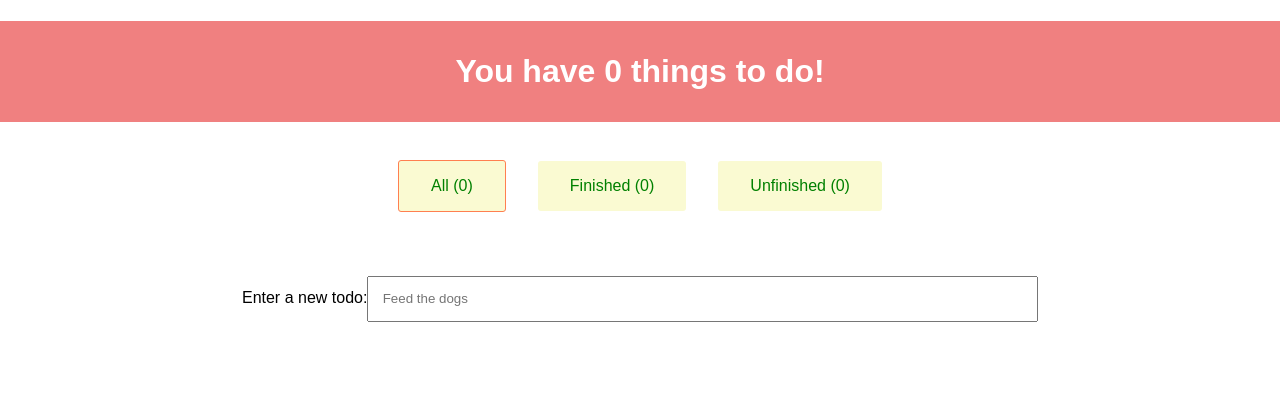
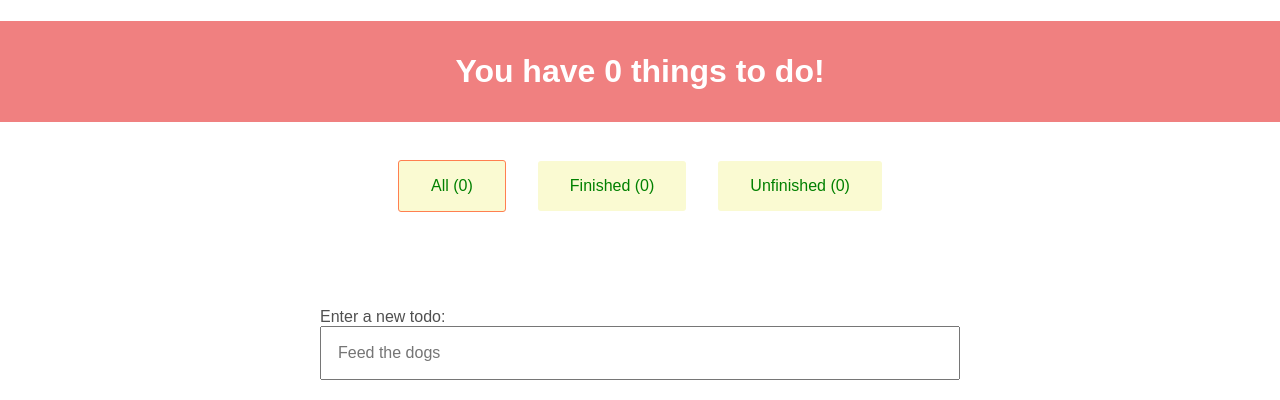
Before and after one commit to robynmaya/todeedo, a React (Create React App) app: page / in a window 1280 px wide. Shown: the top 400 px of the page. Built offline with nearby package versions, Linux system fonts and the light colour scheme.

Commit message:
update styling

```diff
--- a/src/App.css
+++ b/src/App.css
@@ -31,6 +31,7 @@
   list-style-type: none;
   text-align: center;
   padding: 0;
+  margin-bottom: 5em;
 }
 
 .Todo {
@@ -81,11 +82,26 @@
 }
 
 .TodoInput {
-  margin-top: 3em;
+  width: 50%;
+  margin: 2em auto;
   text-align: center;
+  position: relative;
+}
+
+.TodoInput label {
+  display: block;
+  text-align: left;
+  color: #505050;
 }
 
 .TodoInput input {
-  width: 50%;
+  box-sizing: border-box;
+  width: 100%;
+  font-size: 1em;
   padding: 1em;
 }
+
+.Gif {
+  display: block;
+  margin: auto;
+}
```
